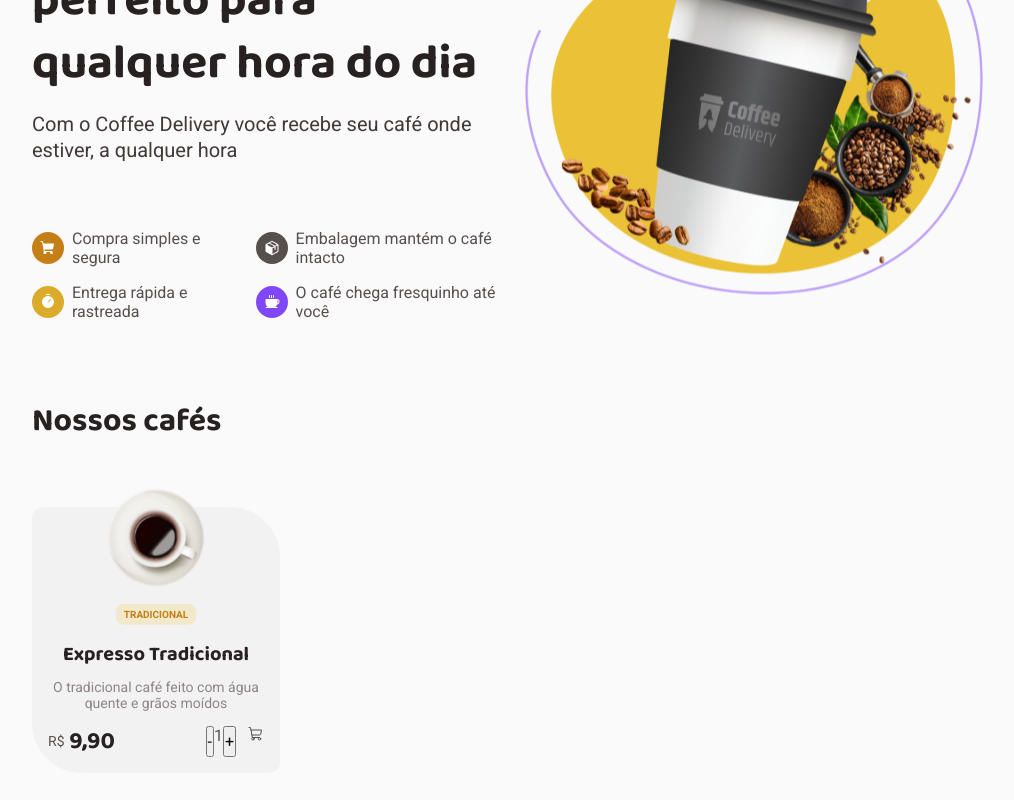
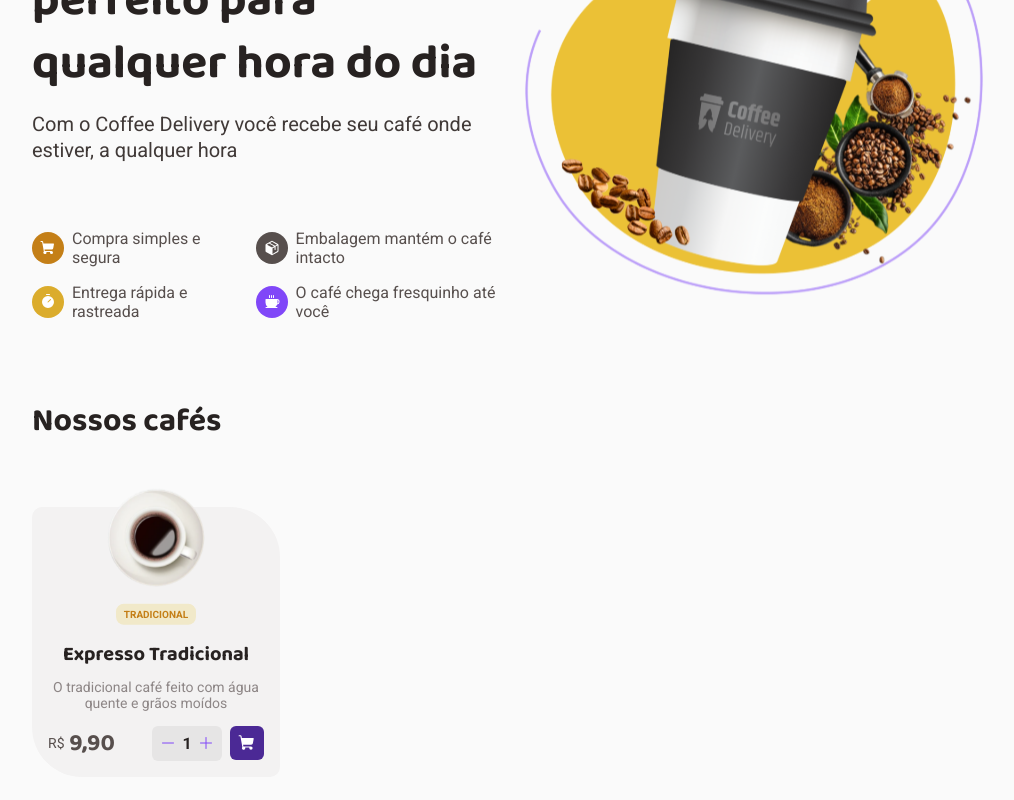
Before and after one commit to gabifrancamr/coffeDelivery, a React (Vite) app: page / in a window 1280 px wide. Shown: the part 232-1032 px from the top of the page, without its empty margins (128-1142 px from the left). Built offline with nearby package versions, Linux system fonts and the light colour scheme; the HTML template or start-up script is replaced by a standard one.

Commit message:
estilização da área de preço, quantidade e botão de comprar

```diff
--- a/src/pages/Home/index.tsx
+++ b/src/pages/Home/index.tsx
@@ -7,8 +7,10 @@ import {
   CoffeAreaPrice,
   Price,
   InfoToBuy,
+  ShoppingCartIcon,
+  QuantityArea,
 } from './styles'
-import { ShoppingCart } from 'phosphor-react'
+import { Minus, Plus, ShoppingCart } from 'phosphor-react'
 import tradicional from '../../assets/Image.svg'
 import { IntroArea } from './Intro'
 
@@ -32,12 +34,18 @@ export function Home() {
                 <h1>9,90</h1>
               </Price>
               <InfoToBuy>
-                <div>
-                  <button>-</button>
+                <QuantityArea>
+                  <button>
+                    <Minus />
+                  </button>
                   <span>1</span>
-                  <button>+</button>
-                </div>
-                <ShoppingCart />
+                  <button>
+                    <Plus />
+                  </button>
+                </QuantityArea>
+                <ShoppingCartIcon>
+                  <ShoppingCart size={18} weight="fill" />
+                </ShoppingCartIcon>
               </InfoToBuy>
             </CoffeAreaPrice>
           </CoffeDiv>
--- a/src/pages/Home/styles.ts
+++ b/src/pages/Home/styles.ts
@@ -79,13 +79,41 @@ export const Price = styled.div`
   h1 {
     font-size: 1.5rem;
     font-weight: bolder;
+    color: ${(props) => props.theme['base-text']};
   }
 `
 
 export const InfoToBuy = styled.div`
   display: flex;
-  gap: 0.75rem;
+  align-items: center;
+  gap: 0.5rem;
+
   div {
     display: flex;
+    align-items: center;
+    padding: 0.5rem;
   }
 `
+
+export const QuantityArea = styled.div`
+  background-color: ${(props) => props.theme['base-button']};
+  gap: 0.4rem;
+  border-radius: 6px;
+  font-weight: bold;
+  color: ${(props) => props.theme['base-title']};
+
+  button {
+    display: flex;
+    align-items: center;
+    border: 0;
+    background-color: transparent;
+    color: ${(props) => props.theme.purple};
+    cursor: pointer;
+  }
+`
+
+export const ShoppingCartIcon = styled.div`
+  background-color: ${(props) => props.theme['purple-dark']};
+  color: ${(props) => props.theme.white};
+  border-radius: 6px;
+`
```
